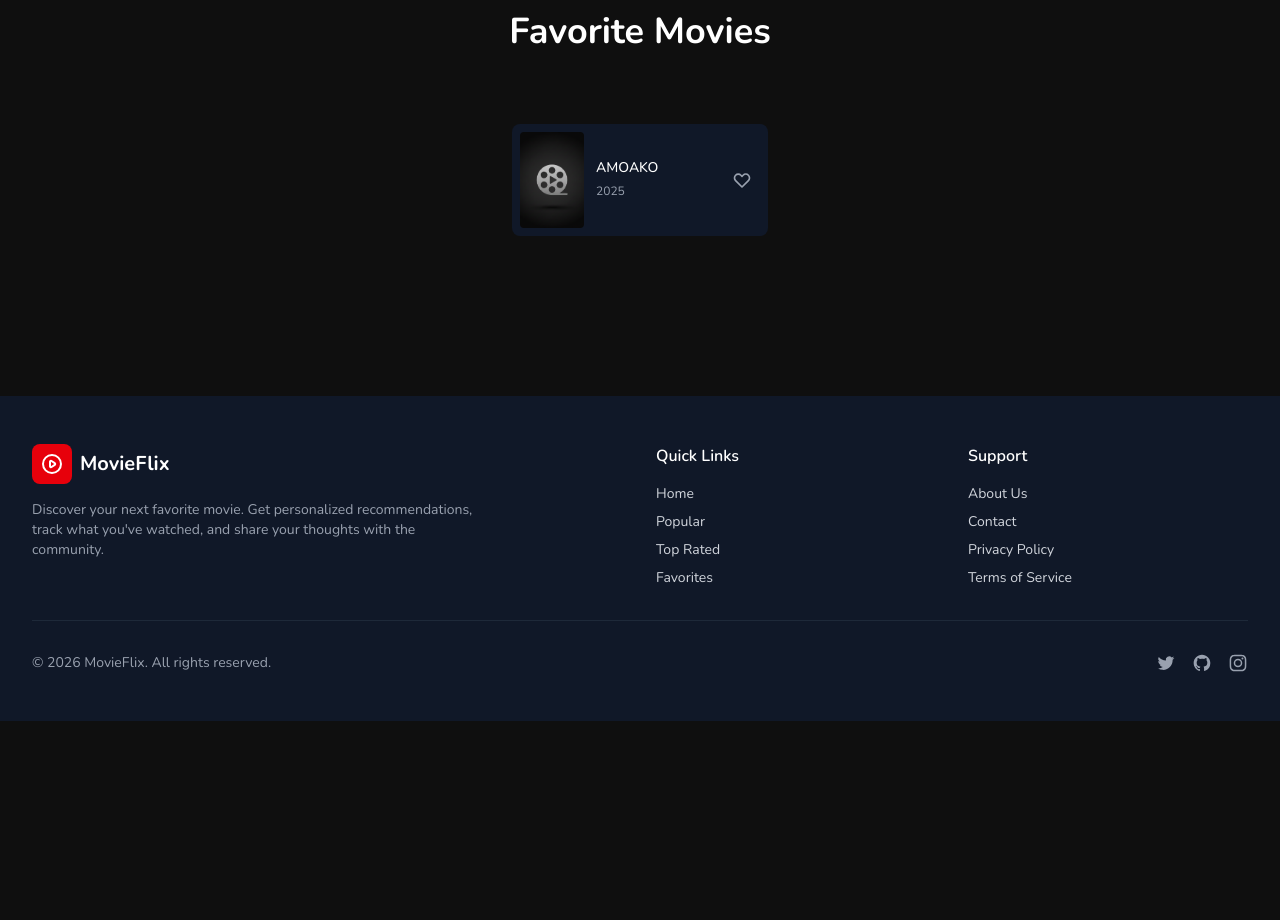
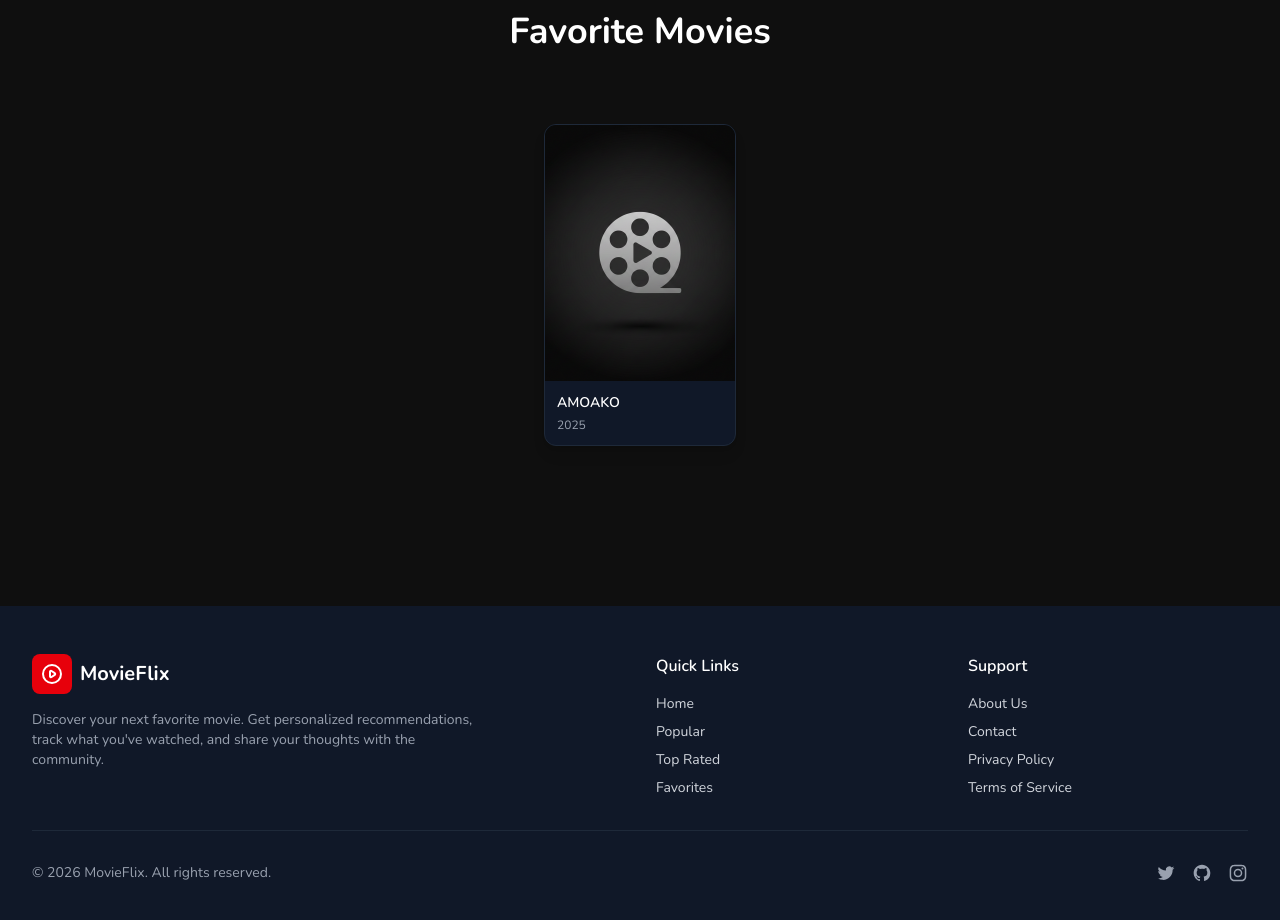
Before and after one commit to amoakodomson25/alx-final-project, a Next.js app in the folder movie-recommendation-app/: page / in a window 1280 px wide. Shown: the part 1740-2660 px from the top of the page. Before the commit the page ends 2461 px from the top, so only its background shows below. Built offline with nearby package versions, Linux system fonts and the light colour scheme.

Commit message:
Update SmallCard.tsx

```diff
--- a/movie-recommendation-app/components/ui/SmallCard.tsx
+++ b/movie-recommendation-app/components/ui/SmallCard.tsx
@@ -8,48 +8,44 @@ interface SmallCardProps {
   id: string;
   title: string;
   year: string;
+  rating?: number;
   posterUrl: string;
+  genre?: string;
 }
 
-export default function SmallCard({ id, title, year, posterUrl }: SmallCardProps) {
+export default function SmallCard({ id, title, year, rating, posterUrl, genre }: SmallCardProps) {
   const [isFavorite, setIsFavorite] = useState(false);
 
-  const handleFavorite = (e: React.MouseEvent) => {
-    e.preventDefault();
-    setIsFavorite(!isFavorite);
-  };
-
   return (
-    <div className="flex items-center gap-3 p-2 bg-gray-900 rounded-lg hover:bg-gray-800 transition-colors w-64">
-      {/* Poster Image */}
-      <Link href={`/movie/${id}`} className="flex-shrink-0">
-        <div className="relative w-16 h-24 rounded overflow-hidden">
+    <Link href={`/movie/${id}`}>
+      <div
+        className="group relative w-48 bg-gray-900 rounded-xl overflow-hidden shadow-lg hover:shadow-2xl transition-all duration-300 transform hover:-translate-y-2 cursor-pointer border border-gray-800"
+      >
+        {/* Poster Image - Full Width */}
+        <div className="relative h-64 overflow-hidden">
           <Image
             src={posterUrl || "/placeholder-movie.png"}
             alt={title}
             fill={true}
-            className="object-cover"
+            className="object-cover transition-transform duration-300 group-hover:scale-110"
           />
-        </div>
-      </Link>
-
-      {/* Details */}
-      <Link href={`/movie/${id}`} className="flex-1 min-w-0">
-        <h3 className="text-white font-medium text-sm truncate">{title}</h3>
-        <span className="text-gray-400 text-xs">{year}</span>
-      </Link>
+          {/* Gradient Overlay */}
+          <div className="absolute inset-0 bg-gradient-to-t from-gray-900 via-transparent to-transparent opacity-0 group-hover:opacity-100 transition-opacity duration-300" />
 
           {/* Favorite Button */}
           <button
-        onClick={handleFavorite}
-        className={`flex-shrink-0 p-2 rounded-lg transition-colors ${
+            onClick={(e) => {
+              e.preventDefault();
+              setIsFavorite(!isFavorite);
+            }}
+            className={`absolute top-2 right-2 p-2 rounded-full transition-all duration-300 ${
               isFavorite
-            ? "text-red-500 bg-red-500/10"
-            : "text-gray-400 hover:text-red-500 hover:bg-gray-800"
+                ? "text-red-500 bg-red-500/20 backdrop-blur-sm scale-110"
+                : "text-white/70 hover:text-red-400 hover:bg-gray-900/50 backdrop-blur-sm opacity-0 group-hover:opacity-100"
             }`}
           >
             <svg
-          className="w-5 h-5"
+              className={`w-5 h-5 transition-transform duration-300 ${isFavorite ? "scale-110" : ""}`}
               fill={isFavorite ? "currentColor" : "none"}
               stroke="currentColor"
               viewBox="0 0 24 24"
@@ -62,6 +58,34 @@ export default function SmallCard({ id, title, year, posterUrl }: SmallCardProps
               />
             </svg>
           </button>
+
+          {/* Rating Badge */}
+          {rating && (
+            <div className="absolute top-2 left-2 bg-yellow-500 text-gray-900 font-bold px-2 py-0.5 rounded-lg flex items-center gap-1">
+              <svg className="w-3 h-3 fill-current" viewBox="0 0 20 20">
+                <path d="M10 15l-5.878 3.09 1.123-6.545L.489 6.91l6.572-.955L10 0l2.939 5.955 6.572.955-4.756 4.635 1.123 6.545z" />
+              </svg>
+              <span className="text-xs">{rating.toFixed(1)}</span>
             </div>
+          )}
+        </div>
+
+        {/* Content */}
+        <div className="p-3">
+          <h3 className="text-white font-semibold text-sm truncate group-hover:text-red-400 transition-colors">
+            {title}
+          </h3>
+          <div className="flex items-center gap-2 mt-1">
+            <span className="text-gray-400 text-xs">{year}</span>
+            {genre && (
+              <>
+                <span className="text-gray-600">•</span>
+                <span className="text-gray-400 text-xs">{genre}</span>
+              </>
+            )}
+          </div>
+        </div>
+      </div>
+    </Link>
   );
 }
```
Lines whose indentation alone changed are shown as unchanged.
